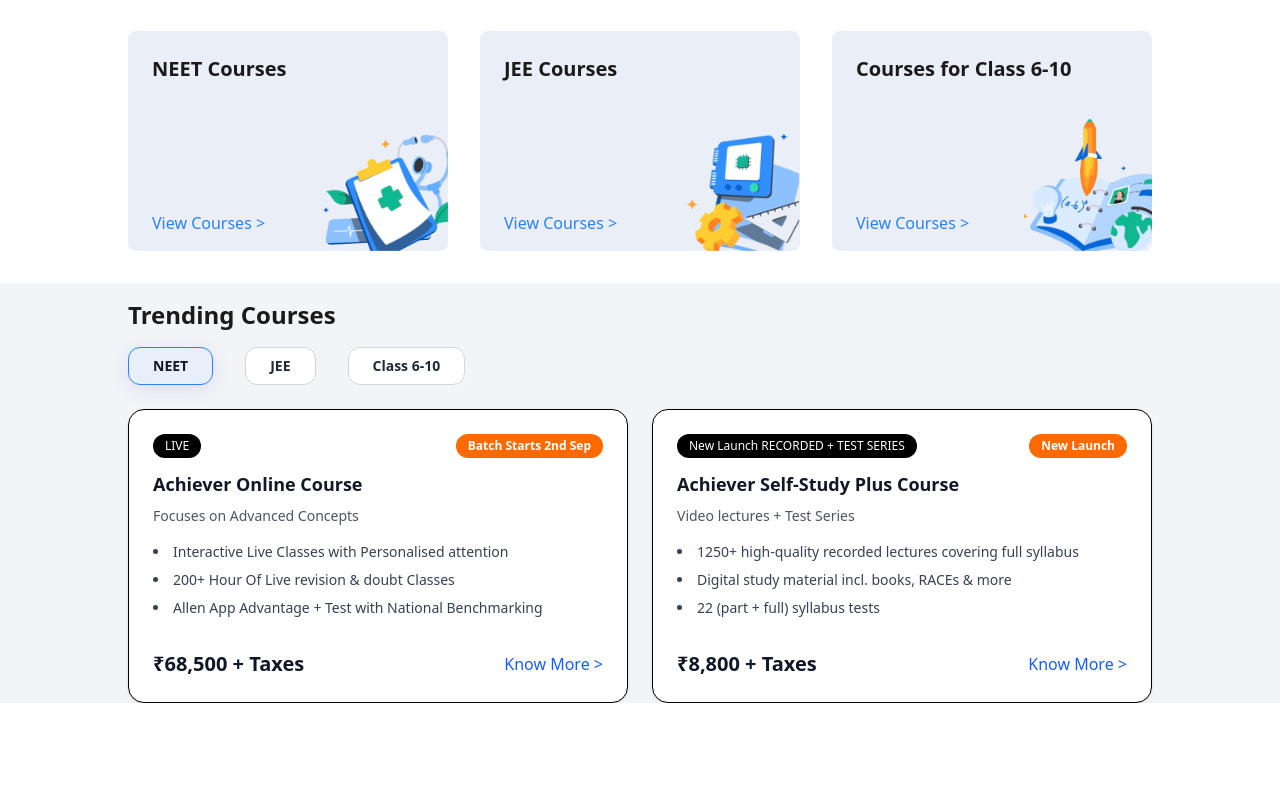
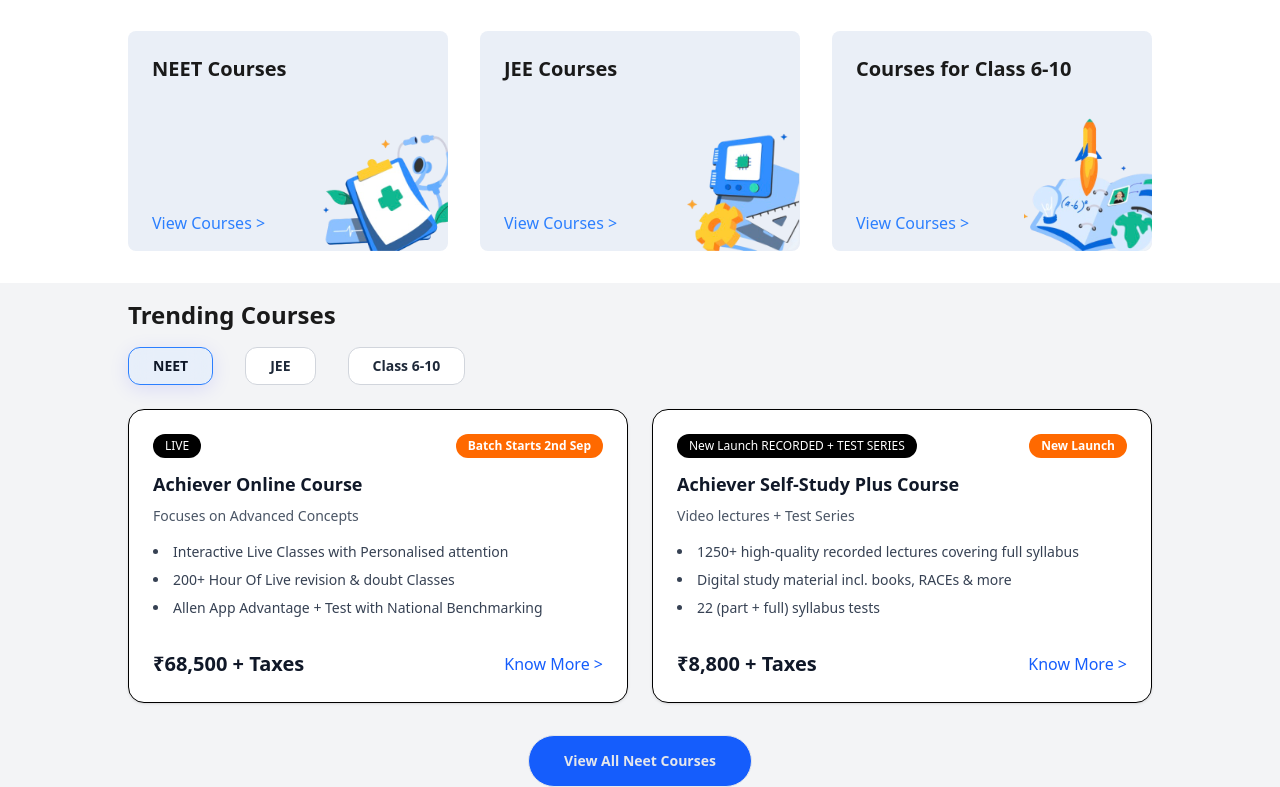
Before and after one commit to ramanraj00/1st-react-page, a React (Vite) app in the folder myapp/: page / in a window 1280 px wide. Shown: the part 669-1456 px from the top of the page. Before the commit the page ends 1372 px from the top, so only its background shows below. Built offline with nearby package versions, Linux system fonts and the light colour scheme.

Commit message:
Button component done

```diff
--- a/myapp/src/layout/TrendingCourses.jsx
+++ b/myapp/src/layout/TrendingCourses.jsx
@@ -70,9 +70,13 @@
       const key = card.id ? `${activeTab}-${card.id}` : `${activeTab}-${card.title ?? idx}`;
 
       return (
-        <div
+
+       <div>
+
+        {/*card*/}
+         <div
           key={key}
-          className="relative h-full flex flex-col justify-between p-6 bg-white rounded-2xl border shadow-sm"
+          className="relative h-full flex flex-col justify-between p-6 bg-white rounded-2xl border shadow-sm "
         >
 
           <div className="flex items-start justify-between mb-3">
@@ -109,12 +113,22 @@
             <button className="text-blue-600 font-medium">{card.label}</button>
           </div>
         </div>
+
+       </div>
+
       );
     })}
+
+
+
   </div>
 </div>
 
-
+ <div className="text-center mt-8 flex justify-center items-center ">
+    <button className="border rounded-4xl px-6 py-2 bg-blue-600 text-gray-200 font-semibold text-sm hover:bg-blue-700 transition w-56 h-13">
+      View All {activeTab} Courses
+    </button>
+  </div>
 
     </div>
 
```
